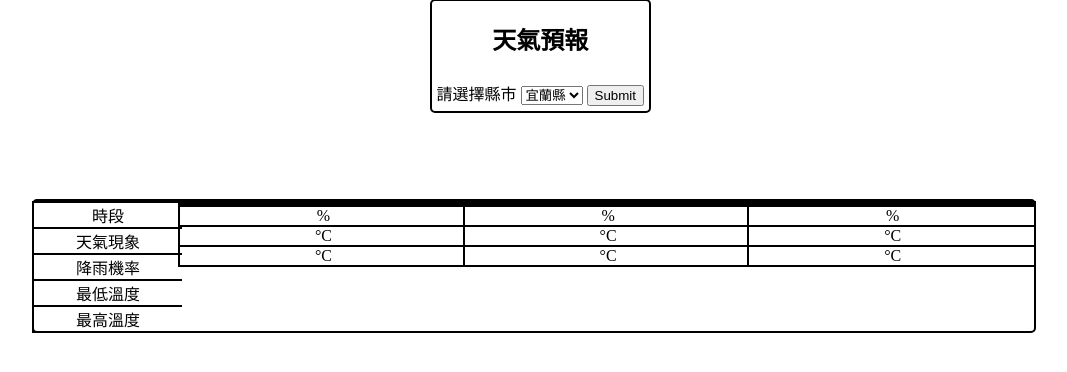
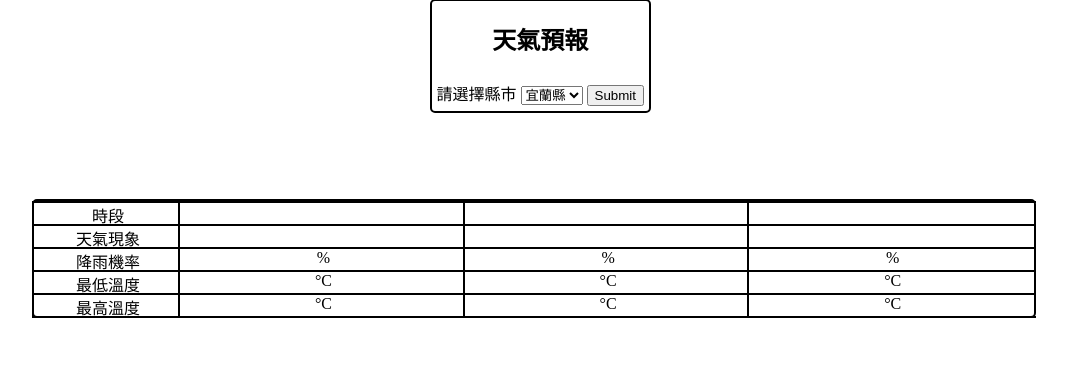
Before and after one commit to musicboy0322/Flask-CICD-Tutorial, a Flask app: template src/templates/weather.html in a window 1280 px wide. Shown: the part 201-573 px from the top of the page, without its empty margins (186-1253 px from the left). Run offline with Flask 3, Linux system fonts and the light colour scheme; the template is opened without the code that fills it, so the values that code supplies are empty.

Commit message:
FIX-website display(fix the weather display window)

```diff
--- a/src/__init__.py
+++ b/src/__init__.py
@@ -1,3 +1 @@
 print('Moudle has imported')
-
-from src import functions
--- a/src/app.py
+++ b/src/app.py
@@ -1,6 +1,6 @@
 from flask import Flask, request, render_template, redirect, url_for
 
-from src.functions import getWeatherData, extractWeatherData, splitWeatherData, extractWeatherTime, splitWeatherTime
+from .functions import getWeatherData, extractWeatherData, splitWeatherData, extractWeatherTime, splitWeatherTime
 
 app = Flask(__name__)
 
--- a/src/static/main.css
+++ b/src/static/main.css
@@ -51,4 +51,5 @@
     border: 2px solid black;
     border-right: none;
     margin: -2px;
+    height: 21px;
 }
```
